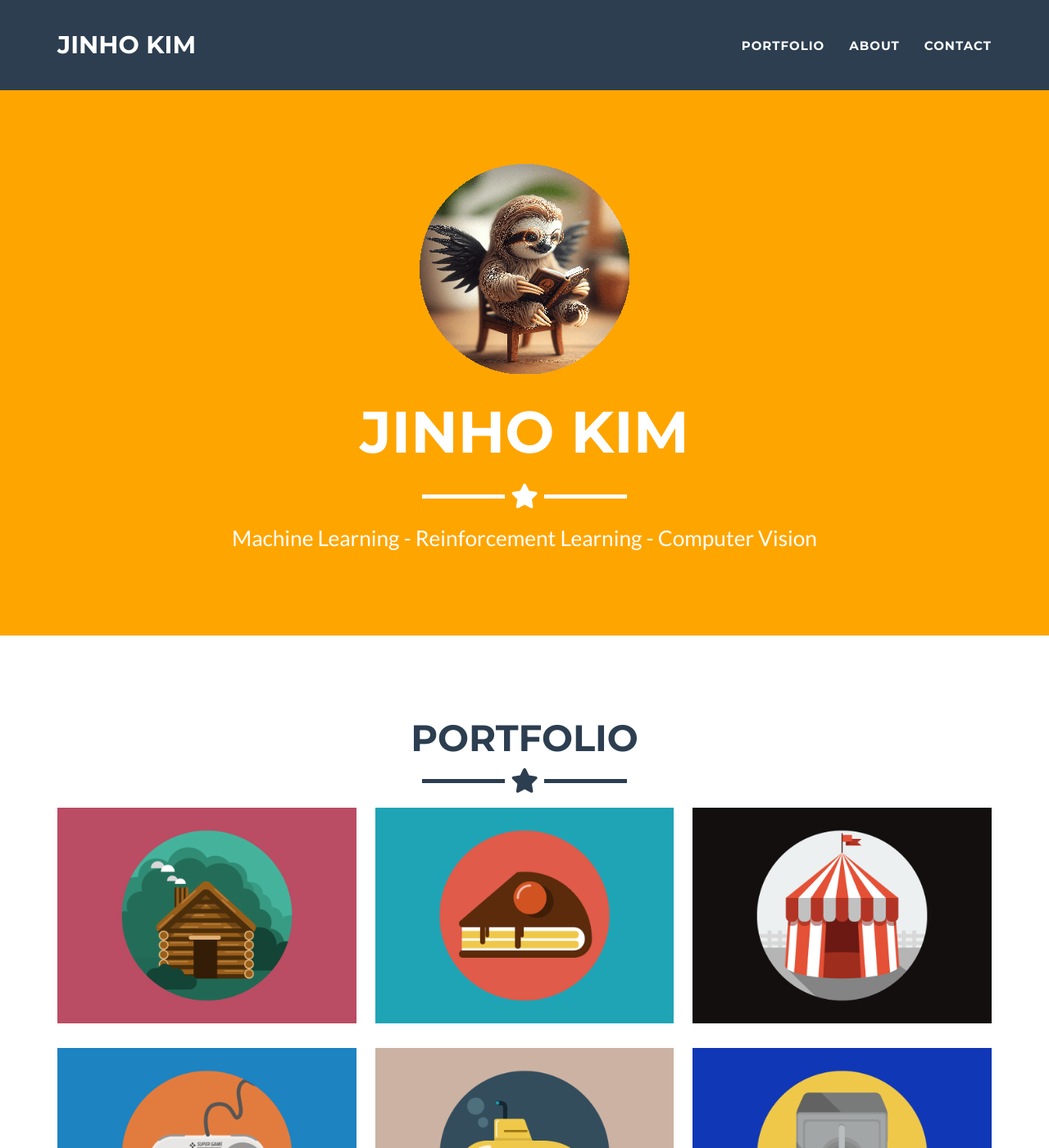
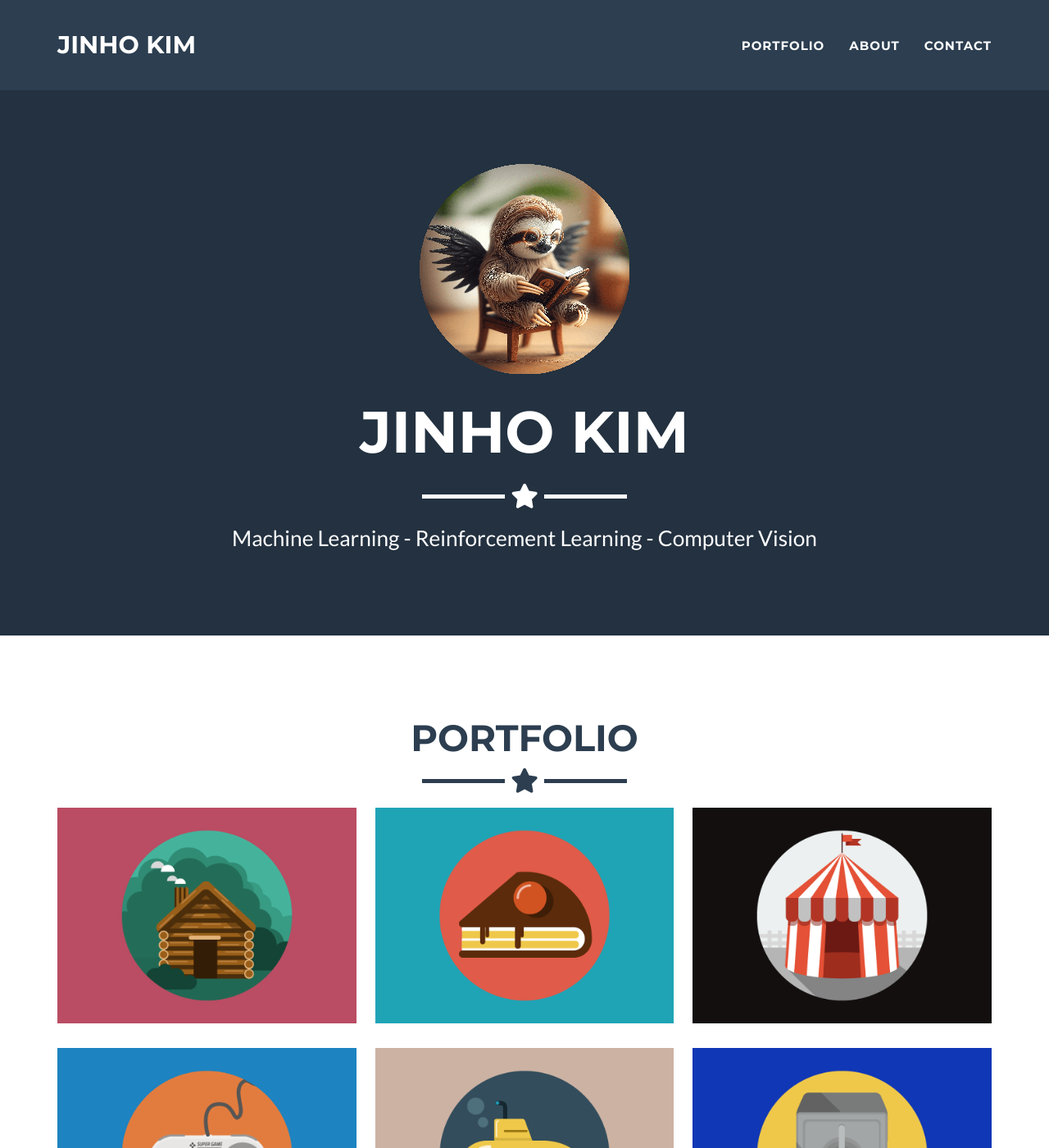
Before and after one commit to jhjh-kim/Mid-Term-Project, a Jekyll site: the page built from _posts/2014-07-18-project-1.markdown, in a window 1280 px wide and 1400 px high. Shown: the whole window at 82% size. Built offline with Jekyll 4.4.1, drawn with Linux system fonts in a browser that asks for light colours.

Commit message:
change theme color2

```diff
--- a/_config.yml
+++ b/_config.yml
@@ -25,10 +25,10 @@ disqus_shortname: myshortname
 
 # Color settings (hex-codes without the leading hash-tag)
 color:
-  primary: FFA500 #80B3FF
+  primary: 233140 #80B3FF
   primary-rgb: "24,288,156" #"128,179,255"
   secondary: 2c3e50 #FD6E8A
-  secondary-dark: 233140 #A2122F
+  secondary-dark: FFA500  #A2122F
 
 # Footer settings
 footer:
```
